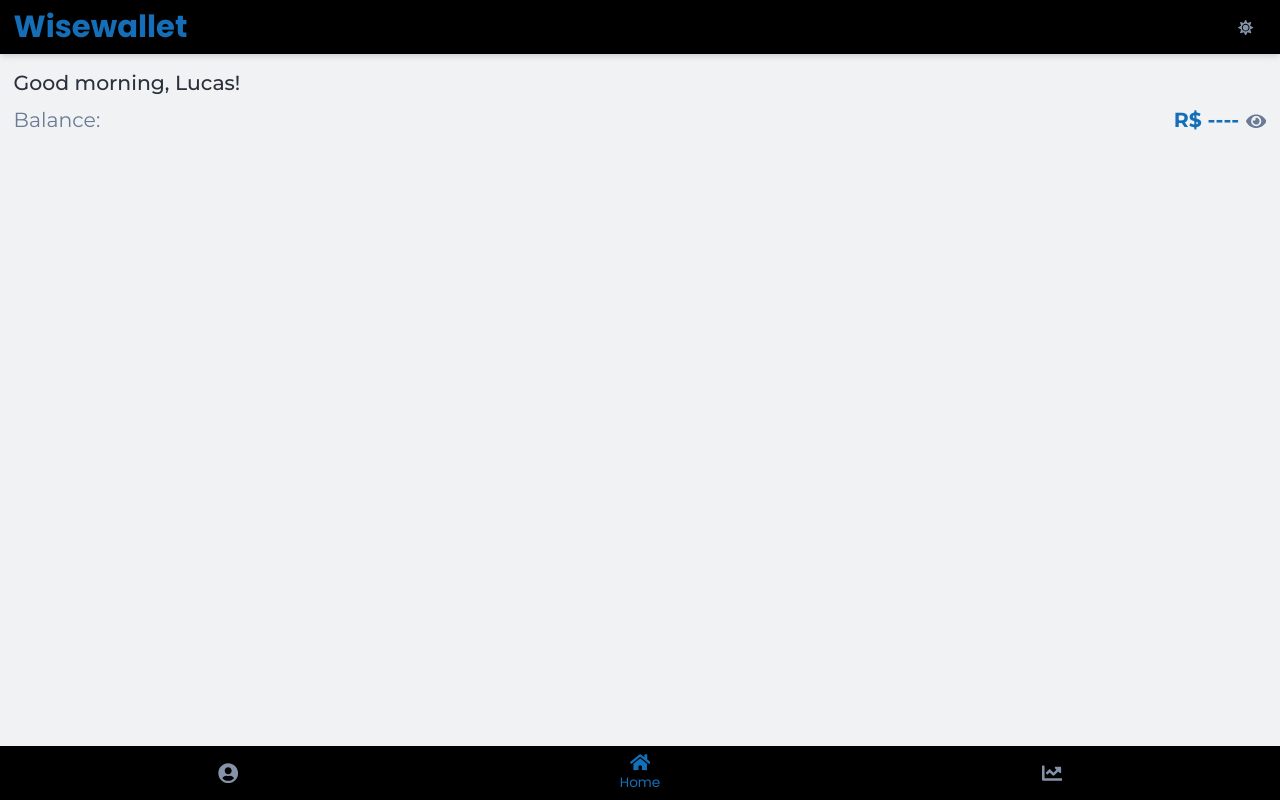
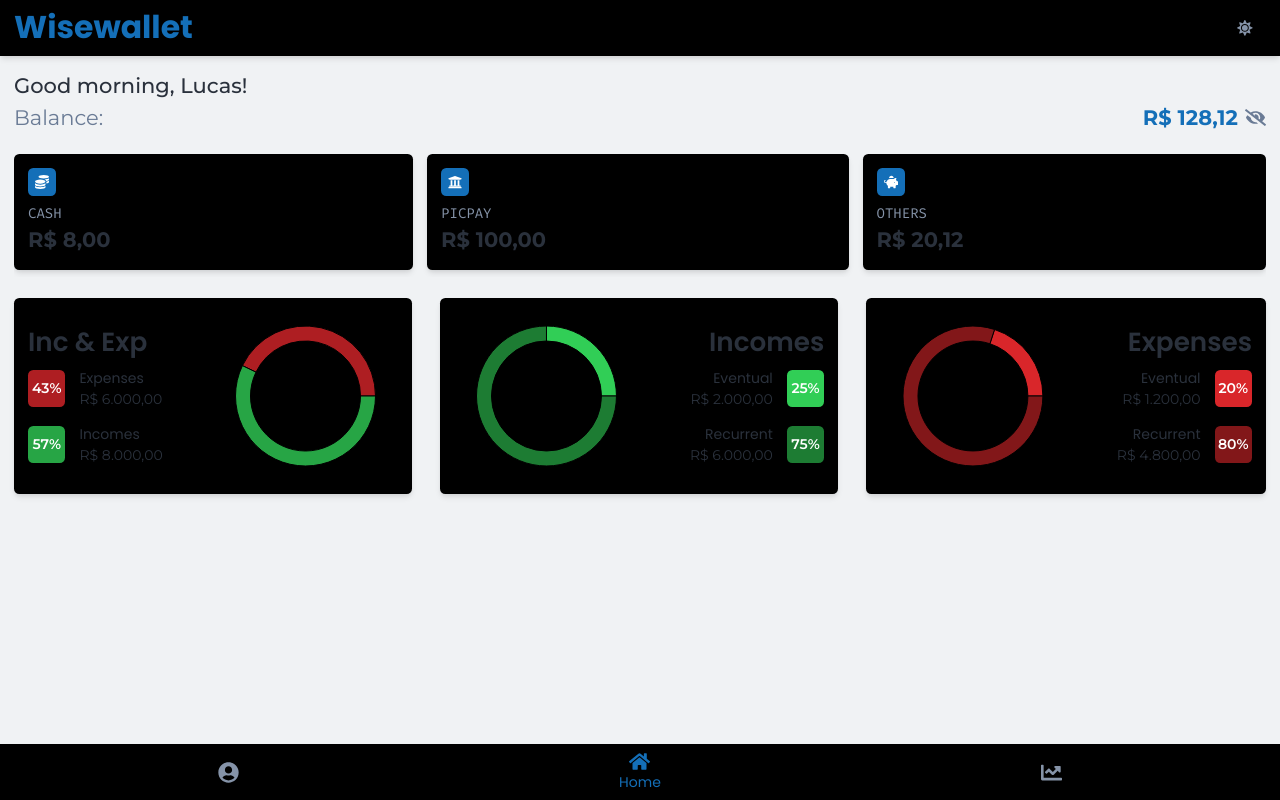
Before and after one commit to Quinhas/Wisewallet, a Next.js app: page / in a window 1280 px wide. Built offline with nearby package versions, Linux system fonts and the light colour scheme.

Commit message:
Home in progress

```diff
--- a/package.json
+++ b/package.json
@@ -17,7 +17,8 @@
     "next": "10.2.0",
     "react": "17.0.2",
     "react-dom": "17.0.2",
-    "react-icons": "^4.2.0"
+    "react-icons": "^4.2.0",
+    "recharts": "^2.0.9"
   },
   "devDependencies": {
     "@babel/core": "^7.14.0",
--- /dev/null
+++ b/src/components/AccountCard/index.tsx
@@ -0,0 +1,47 @@
+import { useColorMode } from "@chakra-ui/color-mode";
+import Icon from "@chakra-ui/icon";
+import { Box, Flex, Text } from "@chakra-ui/layout";
+import { FaCoins, FaUniversity, FaPiggyBank } from "react-icons/fa";
+
+type AccountCardProps = {
+  type: "Cash" | "Bank" | "Others";
+  value: number;
+  iconBgColor?: string;
+  iconColor?: string;
+  bgColor?: string;
+  name?: string;
+};
+
+export function AccountCard({
+  type,
+  value,
+  iconBgColor,
+  iconColor,
+  bgColor,
+  name
+}: AccountCardProps) {
+  const { colorMode } = useColorMode();
+  return (
+    <Flex bgColor={bgColor || colorMode == 'light' ? "white" : 'black'} p={"1rem"} gridGap={"0.5rem"} direction={'column'} borderRadius={'md'} boxShadow={'md'} flex={'1 1 auto'}>
+      {type === "Cash" && (
+        <Flex align={'center'} justify={'center'} bgColor={iconBgColor || 'primary.600'} w={'2rem'} h={'2rem'} borderRadius={'md'} color={iconColor || 'white'}>
+          <Icon as={FaCoins} />
+        </Flex>
+      )}
+      {type === "Bank" && (
+        <Flex align={'center'} justify={'center'} bgColor={iconBgColor || 'primary.600'} w={'2rem'} h={'2rem'} borderRadius={'md'} color={iconColor || 'white'}>
+          <Icon as={FaUniversity} />
+        </Flex>
+      )}
+      {type === "Others" && (
+        <Flex align={'center'} justify={'center'} bgColor={iconBgColor || 'primary.600'} w={'2rem'} h={'2rem'} borderRadius={'md'} color={iconColor || 'white'}>
+          <Icon as={FaPiggyBank} />
+        </Flex>
+      )}
+      <Box>
+        <Text fontFamily={'mono'} fontSize={'1rem'} color={'gray.400'} textTransform={'uppercase'}>{name || type}</Text>
+        <Text fontSize={'1.5rem'} fontWeight={'bold'}>{new Intl.NumberFormat('pt-BR', {style: 'currency', currency: 'BRL'}).format(value)}</Text>
+      </Box>
+    </Flex>
+  );
+}
--- /dev/null
+++ b/src/components/CardPieChart/index.tsx
@@ -0,0 +1,70 @@
+import { useColorMode } from "@chakra-ui/color-mode";
+import { Box, Flex, Heading, Text } from "@chakra-ui/layout";
+import { useEffect, useState } from "react";
+import { PieChart, Pie, Cell, ResponsiveContainer, Tooltip } from "recharts";
+
+type CardPieChartProps = {
+  title: string;
+  chartSide: 'start' | 'end';
+  data: {
+    name: string;
+    value: number;
+    color: string;
+  }[];
+};
+
+export function CardPieChart({ title, chartSide, data }: CardPieChartProps) {
+  const [totalValue, setTotalValue] = useState(0);
+  const { colorMode } = useColorMode();
+
+  useEffect(() => {
+    let total = 0;
+    data.map((legend) => total += legend.value);
+    setTotalValue(total);
+  }, [data])
+
+
+  return (
+    <Flex grow={1} shrink={1} mx={'1rem'} boxShadow={'md'} borderRadius={'md'} p={'1rem'} direction={chartSide === 'start' ? 'row-reverse' : 'row'} backgroundColor={colorMode === 'light' ? 'white' : 'black'}>
+      <Flex direction={'column'} width={'50%'} py={'1rem'} justify={'space-between'}>
+        <Heading fontSize={'1.875rem'} fontWeight={'semibold'} textAlign={chartSide === 'start' ? 'end' : 'start'}>{title}</Heading>
+        <Flex direction={'column'} gridGap={'1rem'}>
+          {data.map((legend) => (
+            <Flex key={legend.name} gridGap={'1rem'} align={'center'} direction={chartSide === 'start' ? 'row-reverse' : 'row'}>
+              <Flex borderRadius={'md'} bgColor={legend.color} justify="center" align="center" w={'2.675rem'} h={'2.675rem'}>
+                <Text color={'white'} fontWeight={'semibold'}>
+                  {Number(((legend.value / totalValue) * 100).toFixed(0)) || 0}%
+                </Text>
+              </Flex>
+              <Flex direction={'column'}>
+                <Text fontFamily={'heading'} textAlign={chartSide === 'start' ? 'end' : 'start'}>
+                  {legend.name}
+                </Text>
+                <Text textAlign={chartSide === 'start' ? 'end' : 'start'}>
+                  {new Intl.NumberFormat('pt-BR', {style: 'currency', 'currency': 'BRL'}).format(legend.value)}
+                </Text>
+              </Flex>
+            </Flex>
+          ))}
+        </Flex>
+      </Flex>
+      <Flex height={"12rem"} width={'50%'}>
+        <ResponsiveContainer width={"100%"} height={"100%"}>
+          <PieChart>
+            <Pie
+              data={data}
+              labelLine={false}
+              dataKey={"value"}
+              innerRadius={55}
+              outerRadius={70}
+            >
+              {data.map((legend) => (
+                <Cell key={legend.name} fill={legend.color} stroke={colorMode === 'light' ? 'white' : 'black'}/>
+              ))}
+            </Pie>
+          </PieChart>
+        </ResponsiveContainer>
+      </Flex>
+    </Flex>
+  );
+}
--- a/src/components/Tabs/index.tsx
+++ b/src/components/Tabs/index.tsx
@@ -30,7 +30,7 @@ export function Tabs() {
   return (
     <>
       <Flex
-        position={"fixed"}
+        position={"sticky"}
         w={"full"}
         bottom={0}
         align={"center"}
--- a/src/pages/_app.tsx
+++ b/src/pages/_app.tsx
@@ -7,7 +7,7 @@ function MyApp({ Component, pageProps }) {
   return (
     <ChakraProvider theme={theme}>
       <Navbar/>
-        <Component {...pageProps} />
+        <Component {...pageProps}/>
       <Tabs/>
     </ChakraProvider>
   );
--- a/src/pages/_document.tsx
+++ b/src/pages/_document.tsx
@@ -11,10 +11,11 @@ class MyDocument extends Document {
           <link rel="preconnect" href="https://fonts.gstatic.com" />
           <link href="https://fonts.googleapis.com/css2?family=Montserrat:ital,wght@0,100;0,200;0,300;0,400;0,500;0,600;0,700;0,800;0,900;1,100;1,200;1,300;1,400;1,500;1,600;1,700;1,800;1,900&display=swap" rel="stylesheet" />
           <link href="https://fonts.googleapis.com/css2?family=Poppins:ital,wght@0,100;0,200;0,300;0,400;0,500;0,600;0,700;0,800;0,900;1,100;1,200;1,300;1,400;1,500;1,600;1,700;1,800;1,900&display=swap" rel="stylesheet"></link>
+          <link href="https://fonts.googleapis.com/css2?family=Fira+Mono:wght@400;500;700&display=swap" rel="stylesheet"></link>
         </Head>
         <body>
           <ColorModeScript initialColorMode={theme.config.initialColorMode} />
-          <Main />
+          <Main/>
           <NextScript />
         </body>
       </Html>
--- a/src/pages/index.tsx
+++ b/src/pages/index.tsx
@@ -1,23 +1,90 @@
 import Icon from "@chakra-ui/icon";
 import { Flex, Text } from "@chakra-ui/layout";
-import { useState } from "react";
+import { useEffect, useState } from "react";
 import { FaEye, FaEyeSlash } from 'react-icons/fa'
+import { AccountCard } from "../components/AccountCard";
+import { CardPieChart } from "../components/CardPieChart";
 
 export default function Home() {
   const [showValues, setShowValues] = useState(false);
 
+  useEffect(() =>{
+    let showValues = localStorage.getItem('showValues');
+    console.log(showValues);
+    setShowValues(!showValues ? true :showValues === 'true' ? true : false)
+  }, [])
+
+  const handleToggleShowValue = async () => {
+    setShowValues(!showValues);
+    localStorage.setItem('showValues', String(!showValues));
+  }
+
+  const data = [
+    {
+      name: 'Expenses',
+      value: 6000,
+      color: 'var(--chakra-colors-danger-600)',
+    },
+    {
+      name: 'Incomes',
+      value: 8000,
+      color: 'var(--chakra-colors-success-600)',
+    },
+  ]
+
+  const incomes = [
+    {
+      name: 'Eventual',
+      value: 2000,
+      color: 'var(--chakra-colors-success-500)',
+    },
+    {
+      name: 'Recurrent',
+      value: 6000,
+      color: 'var(--chakra-colors-success-700)',
+    },
+  ]
+
+  const expenses = [
+    {
+      name: 'Eventual',
+      value: 1200,
+      color: 'var(--chakra-colors-danger-500)',
+    },
+    {
+      name: 'Recurrent',
+      value: 4800,
+      color: 'var(--chakra-colors-danger-700)',
+    },
+  ]
+
   return (
-    <Flex py={"1rem"} direction="column" gridGap={'1.5rem'}>
-      <Flex direction="column" gridGap={'0.5rem'} px={'1rem'}>
+    <Flex py={"1rem"} direction="column" gridGap={'1.5rem'} minHeight={'calc(100vh - 8rem)'}>
+      {/* Greeting & Balance */}
+      <Flex direction="column" px={'1rem'}>
         <Text fontWeight="medium" fontSize={'1.5rem'} >Good morning, Lucas!</Text>
         <Flex justify={'space-between'} fontSize={'1.5rem'}>
           <Text color={'gray.500'}>Balance:</Text>
           <Flex align={'center'} gridGap={'0.5rem'}>
             <Text color={'primary.600'} fontWeight="bold">R$ {showValues ? '128,12' : '----'}</Text>
-            <Icon as={showValues ? FaEyeSlash : FaEye} color={'gray.500'} _hover={{color: 'gray.600'}} _active={{color: 'primary.600'}} onClick={() => setShowValues(!showValues)}/>
+            <Icon as={showValues ? FaEyeSlash : FaEye} color={'gray.500'} _hover={{color: 'gray.600'}} _active={{color: 'primary.600'}} onClick={() => handleToggleShowValue()}/>
           </Flex>
         </Flex>
       </Flex>
+
+      {/* Accounts & Cards */}
+      <Flex direction={'row'} gridGap={'1rem'} mx={'1rem'} pb={'0.5rem'} overflowX={'auto'} justify={'space-between'}>
+        <AccountCard type={'Cash'} value={8}/>
+        <AccountCard type={'Bank'} name={'PicPay'} value={100}/>
+        <AccountCard type={'Others'} value={20.12}/>
+      </Flex>
+
+      <Flex flex={'auto 1 auto'} direction={{base: 'column', lg: 'row'}} gridGap={{base: '1.5rem', lg: '0'}} justify={'space-between'}>
+        <CardPieChart title={'Inc & Exp'} chartSide={'end'} data={data}/>
+        <CardPieChart title={'Incomes'} chartSide={'start'} data={incomes}/>
+        <CardPieChart title={'Expenses'} chartSide={'start'} data={expenses}/>
+      </Flex>
+
     </Flex>
   );
 }
--- a/src/styles/global.ts
+++ b/src/styles/global.ts
@@ -4,33 +4,13 @@ import { mode } from "@chakra-ui/theme-tools";
 export const global = extendTheme({
   styles: {
     global: (props) => ({
+      html: {
+        fontSize: '87.5%'
+      },
       body: {
         backgroundColor: mode("gray.50", "gray.900")(props),
       },
 
-      "@media (min-width: 1361px) and (max-width: 1440px)": {
-        html: {
-          fontSize: "100%",
-        },
-      },
-
-      "@media (max-width: 1360px)": {
-        html: {
-          fontSize: "85%",
-        },
-      },
-
-      "@media (max-width: 1080px)": {
-        html: {
-          fontSize: "93.75%",
-        },
-      },
-
-      "@media (max-width: 720px)": {
-        html: {
-          fontSize: "87.5%",
-        },
-      },
     }),
   },
 });
--- a/src/styles/theme.ts
+++ b/src/styles/theme.ts
@@ -11,6 +11,7 @@ const theme = extendTheme({
   fonts: {
     body: "Montserrat, sans-serif",
     heading: "Poppins, sans-serif",
+    mono: 'Fira Mono, monospace',
   },
   colors
 },);
```
Also changed, not shown: 1 other file (tests, documents, lock files or other folders).
